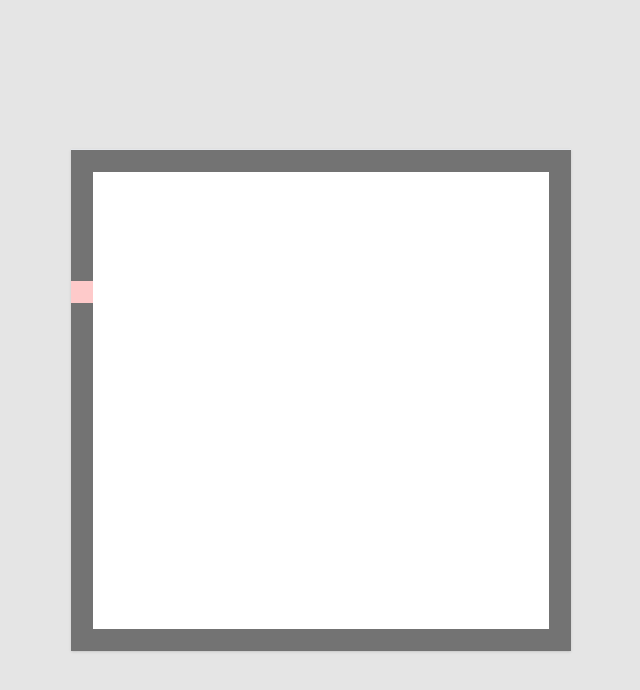
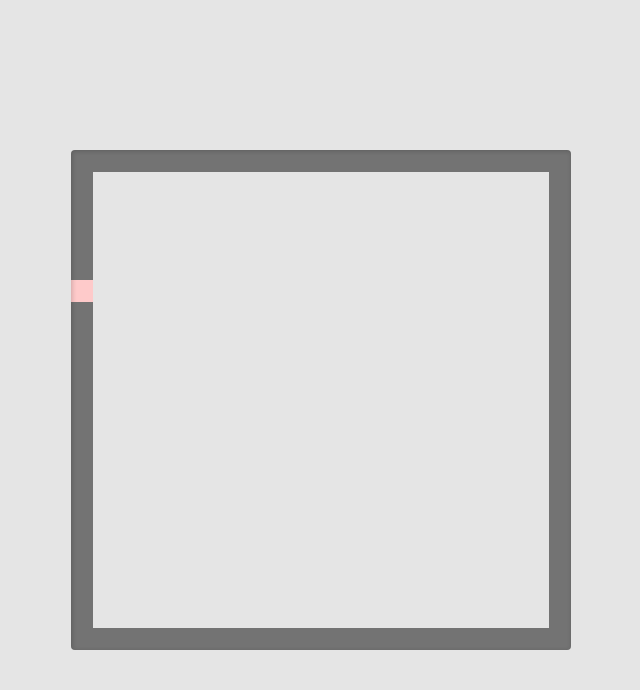
Before and after one commit to vincemaina/mazerunner, a Next.js app: page / in a window 1280 px wide. Shown: the top 690 px of the page, without its empty margins (319-959 px from the left). Built offline with nearby package versions, Linux system fonts and the light colour scheme.

Commit message:
styling: add inset shadow

```diff
--- a/src/components/maze.tsx
+++ b/src/components/maze.tsx
@@ -24,7 +24,11 @@ interface Props {
 
 export function Maze(props: Props) {
     return (
-        <div className="bg-white shadow border-t relative" style={{ width: props.width }}>
+        <div className="relative rounded overflow-hidden" style={{ width: props.width }}>
+            <div
+                className="absolute inset-0 z-10"
+                style={{boxShadow: "inset rgba(0,0,0,0.2) 1px 1px 5px"}}
+            />
             <Grid size={props.size} objects={props.objects} />
             {props.isPlayable &&
                 <Player mazeSize={props.size} mazeWidth={props.width} objects={props.objects} />
```
